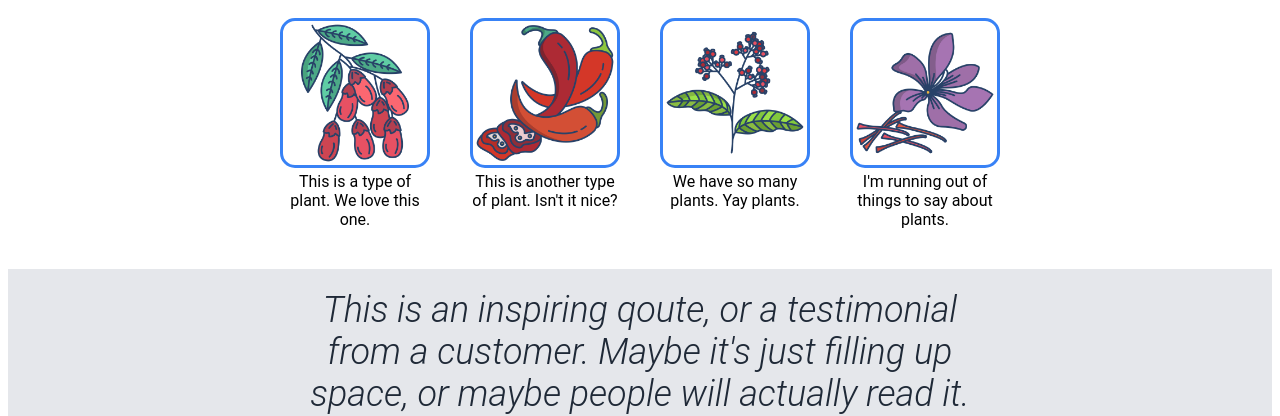
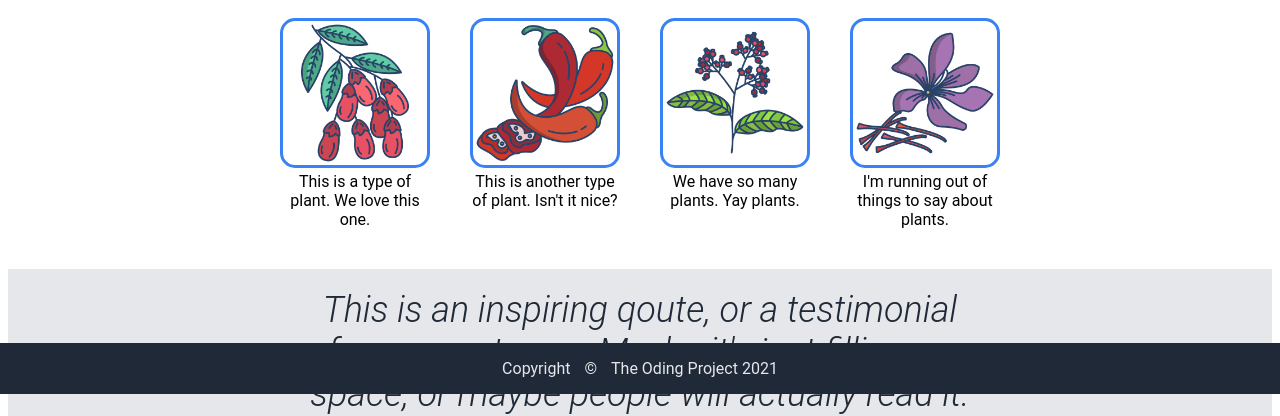
Before and after one commit to Frostivusss/landing-page, a plain HTML site: page index.html in a window 1280 px wide. Shown: the part 406-822 px from the top of the page. Drawn offline with Linux system fonts and the light colour scheme.

Commit message:
finish styling footer
made footer stay in bottom

```diff
--- a/style.css
+++ b/style.css
@@ -132,3 +132,17 @@ body {
     font-weight: 600;
     font-style: normal;
 }
+
+
+.footer {
+    display: flex;
+    justify-content: center;
+    align-items: center;
+    gap: 10px;
+    background-color: #1f2937;
+    color: #e5e7eb;
+    position: fixed;
+    bottom: 0;
+    left: 0;
+    right: 0;
+}
```
